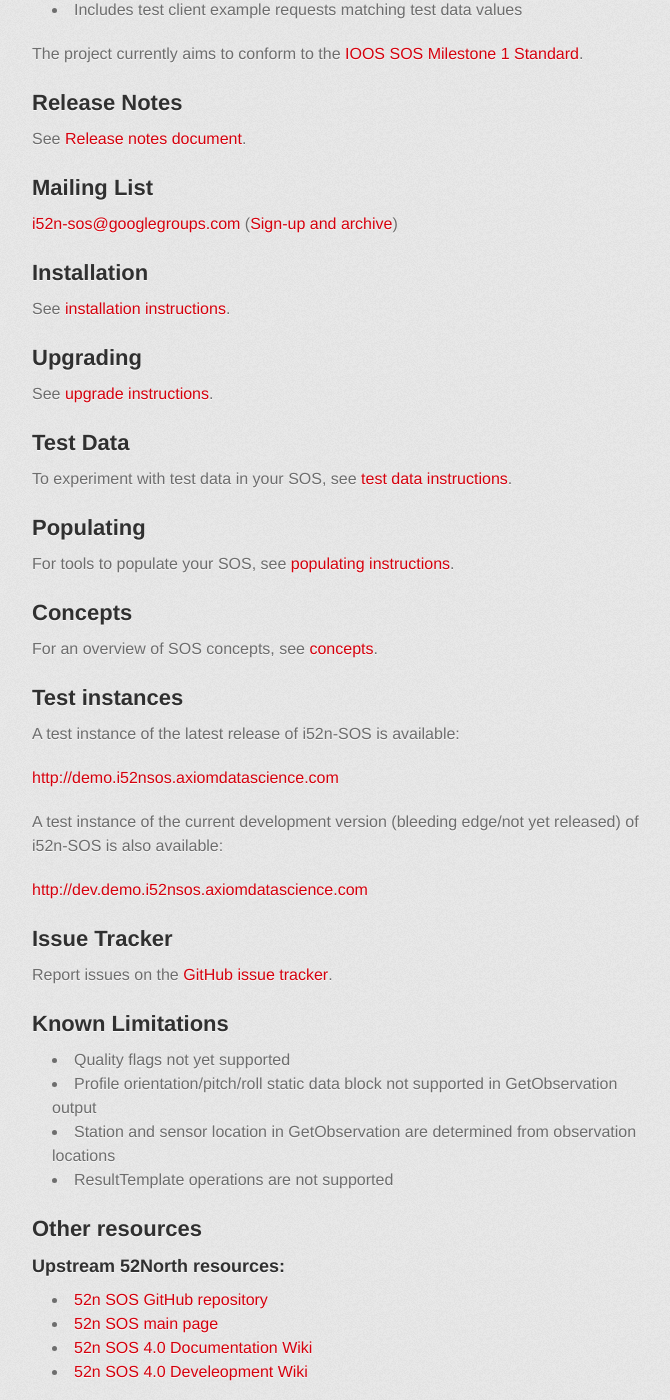
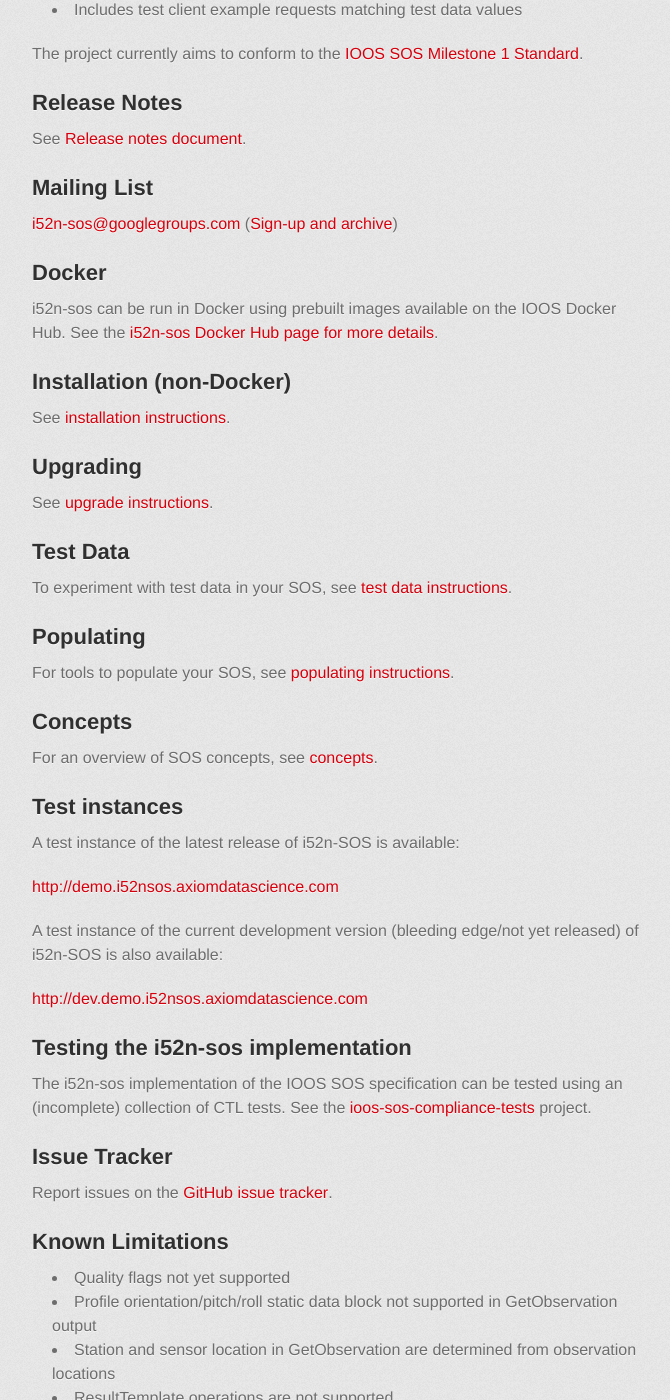
Before and after one commit to ioos/i52n-sos, a Jekyll site: the page built from index.md, in a window 1280 px wide and 1400 px high, scrolled down 834 px. Shown: the whole window, without its empty margins (298-968 px from the left). Built offline with Jekyll 4.4.1, drawn with Linux system fonts in a browser that asks for light colours; some web fonts are replaced.

Commit message:
Site updates

```diff
--- a/index.md
+++ b/index.md
@@ -40,7 +40,12 @@ See [Release notes document](https://github.com/ioos/i52n-sos/blob/master/RELEAS
 
 <i52n-sos@googlegroups.com> ([Sign-up and archive](https://groups.google.com/forum/#!forum/i52n-sos))
 
-## Installation
+## Docker
+
+i52n-sos can be run in Docker using prebuilt images available on the IOOS Docker Hub.
+See the [i52n-sos Docker Hub page for more details](https://hub.docker.com/r/ioos/i52n-sos/).
+
+## Installation (non-Docker)
 
 See [installation instructions](./install.html).
 
@@ -54,11 +59,11 @@ To experiment with test data in your SOS, see [test data instructions](./testdat
 
 ## Populating
 
-For tools to populate your SOS, see [populating instructions](/populating.html).
+For tools to populate your SOS, see [populating instructions](./populating.html).
 
 ## Concepts
 
-For an overview of SOS concepts, see [concepts](/concepts.html).
+For an overview of SOS concepts, see [concepts](./concepts.html).
 
 ## Test instances
 
@@ -69,6 +74,11 @@ A test instance of the latest release of i52n-SOS is available:
 A test instance of the current development version (bleeding edge/not yet released) of i52n-SOS is also available:
 
 <http://dev.demo.i52nsos.axiomdatascience.com>
+
+## Testing the i52n-sos implementation
+
+The i52n-sos implementation of the IOOS SOS specification can be tested using an (incomplete) collection
+of CTL tests. See the [ioos-sos-compliance-tests](https://github.com/ioos/ioos-sos-compliance-tests) project.
 
 ## Issue Tracker
 
```
Also changed, not shown: populating.md (+9 -2 lines).
